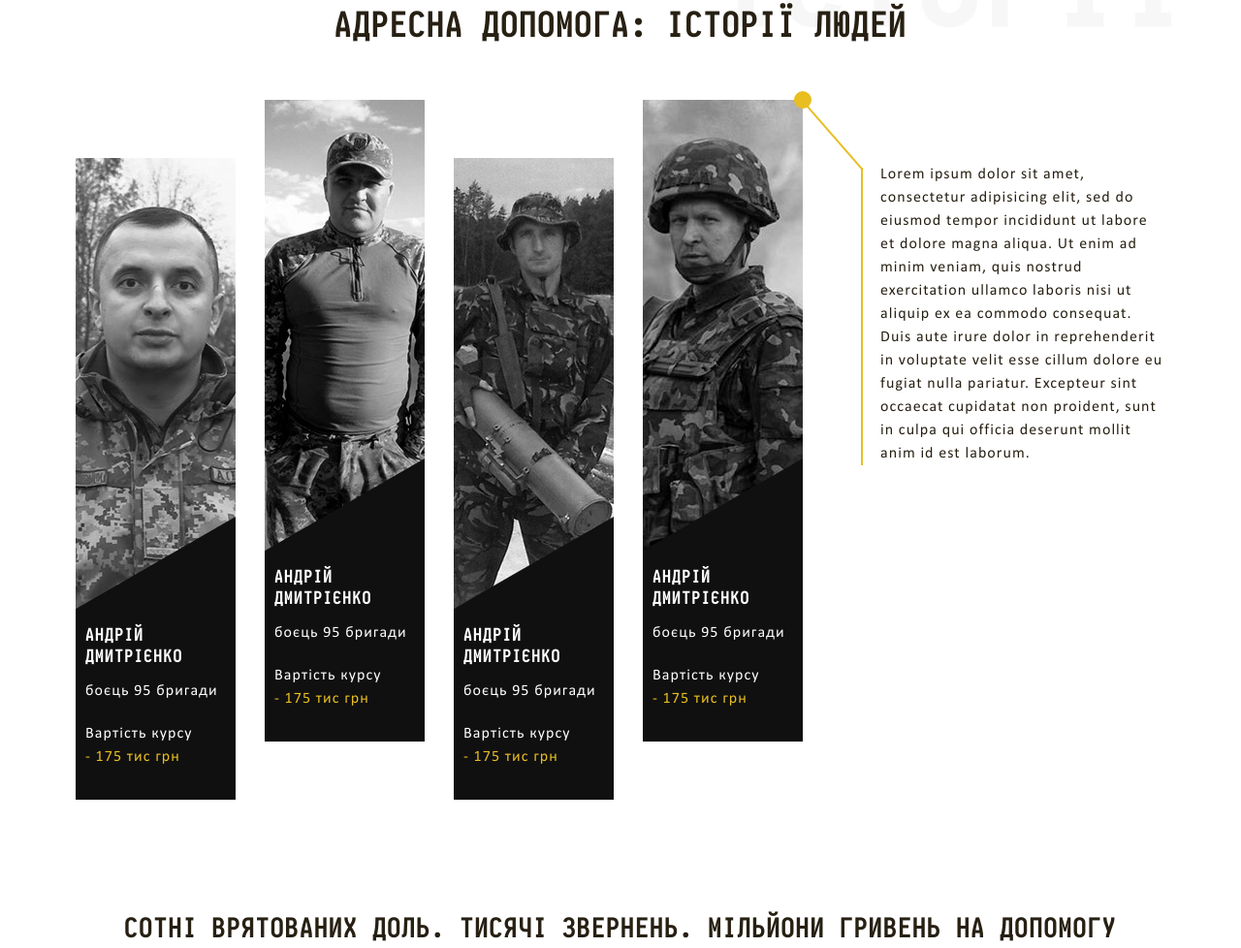
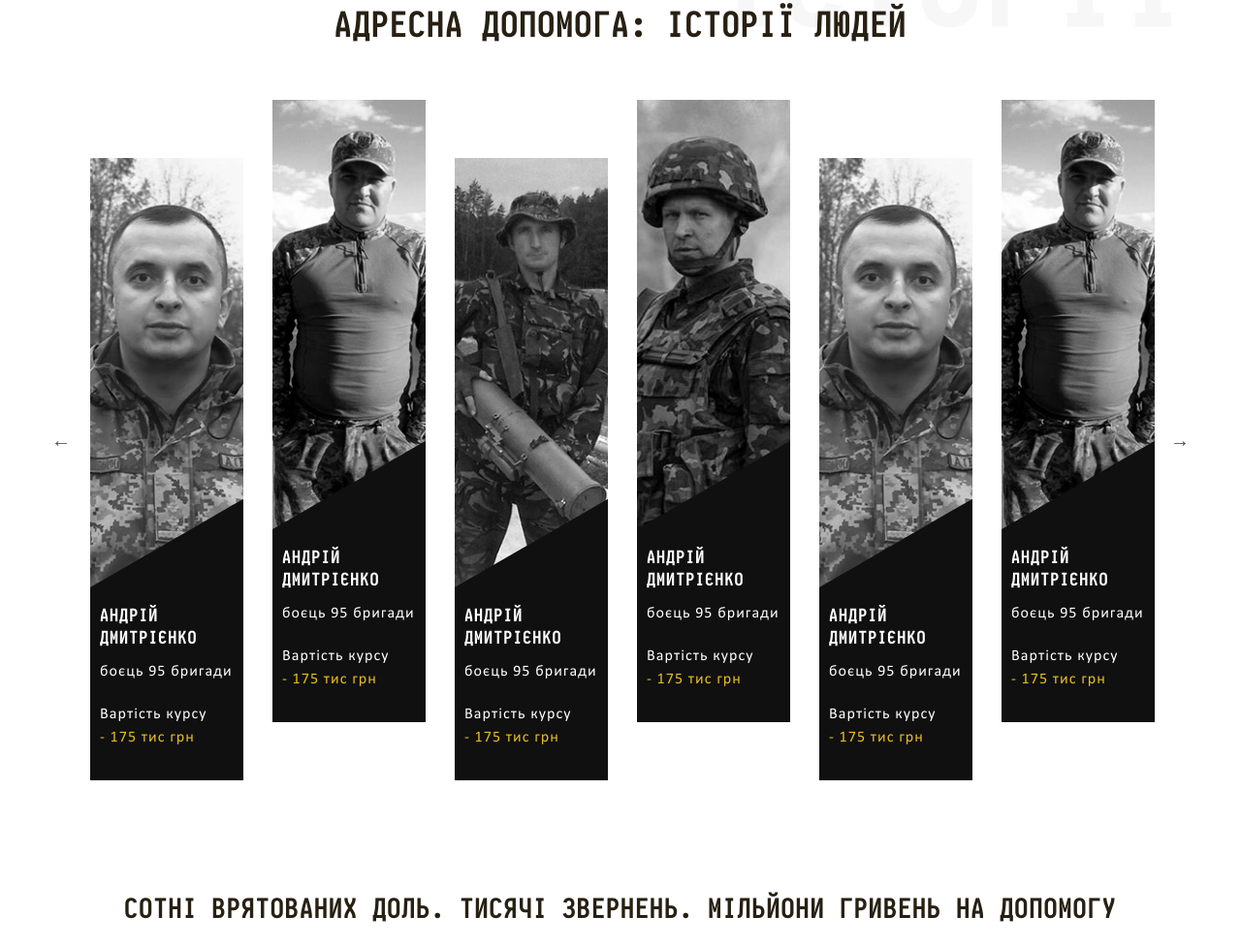
Before and after one commit to kolyasademetrio/fk, a website: page src/index.html in a window 1280 px wide. Shown: the part 4606-5584 px from the top of the page at 97% size. Drawn offline with nearby package versions, Linux system fonts and the light colour scheme; files that its build step writes are made by us from their sources.

Commit message:
slider updated

```diff
--- a/src/index.html
+++ b/src/index.html
@@ -313,14 +313,80 @@
                      </figcaption>
                   </figure>
                </li>
+               <li class="stories__item">
+                  <figure class="stories__figure">
+                     <div class="stories__img-wrap">
+                        <img src="images/presons/person-1.jpg" alt="" class="stories__img">
+                     </div>
+                     <figcaption class="stories__figcaption">
+                        <h4 class="stories__name">
+                           Андрій Дмитрієнко
+                        </h4>
+                        <p class="stories__descr">
+                           боєць 95 бригади
+                        </p>
+                        <p class="stories__descr stories__descr_secondary">
+                           Вартість курсу <span class="stories__price">- 175 тис грн</span>
+                        </p>
+                     </figcaption>
+                  </figure>
+               </li>
+               <li class="stories__item">
+                  <figure class="stories__figure">
+                     <div class="stories__img-wrap">
+                        <img src="images/presons/person-2.jpg" alt="" class="stories__img">
+                     </div>
+                     <figcaption class="stories__figcaption">
+                        <h4 class="stories__name">
+                           Андрій Дмитрієнко
+                        </h4>
+                        <p class="stories__descr">
+                           боєць 95 бригади
+                        </p>
+                        <p class="stories__descr stories__descr_secondary">
+                           Вартість курсу <span class="stories__price">- 175 тис грн</span>
+                        </p>
+                     </figcaption>
+                  </figure>
+               </li>
+               <li class="stories__item">
+                  <figure class="stories__figure">
+                     <div class="stories__img-wrap">
+                        <img src="images/presons/person-3.jpg" alt="" class="stories__img">
+                     </div>
+                     <figcaption class="stories__figcaption">
+                        <h4 class="stories__name">
+                           Андрій Дмитрієнко
+                        </h4>
+                        <p class="stories__descr">
+                           боєць 95 бригади
+                        </p>
+                        <p class="stories__descr stories__descr_secondary">
+                           Вартість курсу <span class="stories__price">- 175 тис грн</span>
+                        </p>
+                     </figcaption>
+                  </figure>
+               </li>
+               <li class="stories__item">
+                  <figure class="stories__figure">
+                     <div class="stories__img-wrap">
+                        <img src="images/presons/person-4.jpg" alt="" class="stories__img">
+                     </div>
+                     <figcaption class="stories__figcaption">
+                        <h4 class="stories__name">
+                           Андрій Дмитрієнко
+                        </h4>
+                        <p class="stories__descr">
+                           боєць 95 бригади
+                        </p>
+                        <p class="stories__descr stories__descr_secondary">
+                           Вартість курсу <span class="stories__price">- 175 тис грн</span>
+                        </p>
+                     </figcaption>
+                  </figure>
+               </li>
             </ul>
-            <div class="stories__text-wrap">
-               <div class="stories__line"></div>
-               <div class="stories__line-1"></div>
-               <p class="stories__paragraph">
-                  Lorem ipsum dolor sit amet, consectetur adipisicing elit, sed do eiusmod tempor incididunt ut labore et dolore magna aliqua. Ut enim ad minim veniam, quis nostrud exercitation ullamco laboris nisi ut aliquip ex ea commodo consequat. Duis aute irure dolor in reprehenderit in voluptate velit esse cillum dolore eu fugiat nulla pariatur. Excepteur sint occaecat cupidatat non proident, sunt in culpa qui officia deserunt mollit anim id est laborum.
-               </p>
-            </div>
+
          </div>
          <h3 class="stories__subtitle">
             Сотні врятованих доль. Тисячі звернень. Мільйони гривень на допомогу
--- a/src/js/custom.js
+++ b/src/js/custom.js
@@ -36,16 +36,36 @@ window.onload = () => {
 
    (() => {
       $('.js-stories-slider').slick({
-         slidesToShow: 3,
+         slidesToShow: 6,
          slidesToScroll: 1,
          mobileFirst: true,
          responsive: [
-               {
-                       breakpoint: 768,
-                       settings: 'unslick'
+            {
+               breakpoint: 1180,
+               settings: {
+                  slidesToShow: 6
                }
+            },
+            {
+               breakpoint: 650,
+               settings: {
+                  slidesToShow: 4
+               }
+            },
+            {
+               breakpoint: 450,
+               settings: {
+                  slidesToShow: 3
+               }
+            },
+            {
+               breakpoint: 320,
+               settings: {
+                  slidesToShow: 2
+               }
+            },
          ]
-       });
+      });
    })();
 
    (() => {
--- a/src/scss/_content.scss
+++ b/src/scss/_content.scss
@@ -696,6 +696,7 @@ body {
    &__content {
       display: flex;
       align-items: flex-start;
+      justify-content: center;
 
       @include tablet {
          flex-wrap: wrap;
@@ -706,6 +707,7 @@ body {
       display: flex;
       justify-content: flex-start;
       flex: 0 0 auto;
+      width: 100%;
 
       &:not(.slick-initialized) {
          padding-bottom: 60px;
@@ -727,13 +729,7 @@ body {
    &__item {
       position: relative;
       width: 165px;
-      &:not(:last-child) {
-         margin: 0 30px 0 0;
-
-         @include tablet {
-            margin-right: 20px;
-         }
-      }
+      padding: 0 15px;
 
       &:nth-child(odd) {
          top: 60px;
@@ -1704,3 +1700,19 @@ body {
       }
    }
 }
+
+.slick-arrow {
+   &:before {
+      color: $dark;
+   }
+}
+
+@include tablet {
+   .slick-next {
+      right: -13px;
+   }
+
+   .slick-prev {
+      left: -13px;
+   }
+}
```
Also changed, not shown: dist/css/style.css, dist/index.html, dist/js/custom.js, 1 other file.
